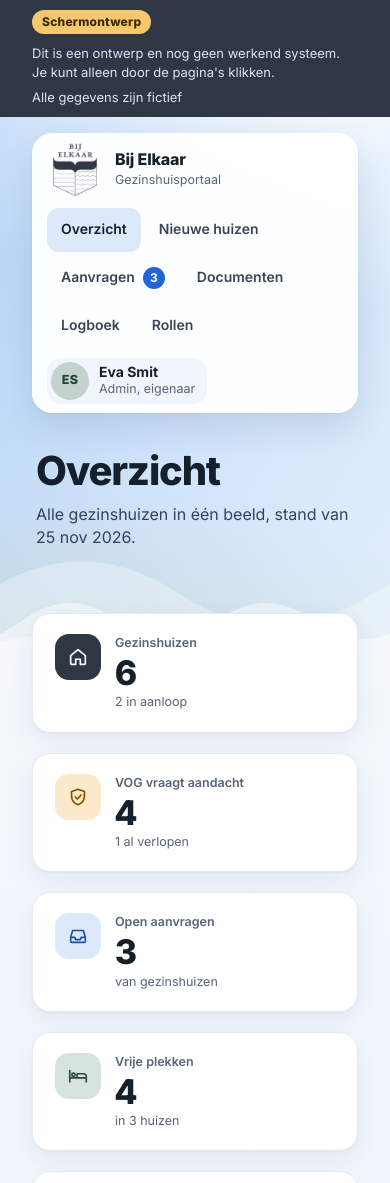
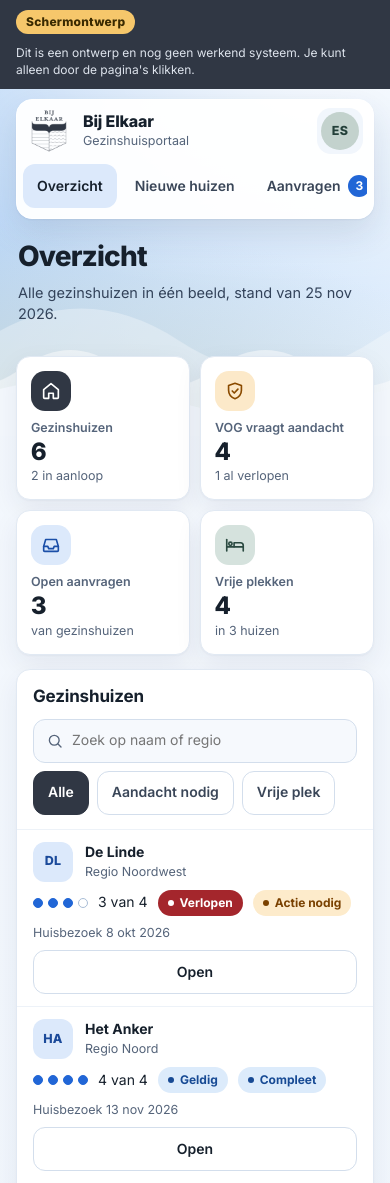
Before and after one commit to Riverflowsbv/Gezinshuizen, a plain HTML site: page index.html in a window 390 px wide. Shown: the top 1183 px of the page. Drawn offline with Linux system fonts and the light colour scheme.

Commit message:
Portaal geschikt voor mobiel

```diff
--- a/index.html
+++ b/index.html
@@ -147,6 +147,58 @@ sc-for,sc-if{display:contents}
 @keyframes drift{from{transform:translateX(0)}to{transform:translateX(-50%)}}
 @keyframes ringin{from{opacity:0;transform:rotate(-120deg) scale(.7)}to{opacity:1;transform:none}}
 @keyframes pulse{0%{box-shadow:0 0 0 0 rgba(33,102,214,.38)}70%{box-shadow:0 0 0 10px rgba(33,102,214,0)}100%{box-shadow:0 0 0 0 rgba(33,102,214,0)}}
+@media (max-width:900px){
+.topbar{padding:8px 10px}
+.menu{order:3;flex:1 1 100%;flex-wrap:nowrap;overflow-x:auto;margin:0 -4px;padding-bottom:2px;scrollbar-width:none}
+.menu::-webkit-scrollbar{display:none}
+.navi{flex:none}
+}
+@media (max-width:760px){
+.wrap{padding-left:16px;padding-right:16px}
+.strip-in>.ptxt{display:none}
+.ptxt{font-size:12px}
+.topbar{margin-top:10px;border-radius:16px}
+.brandbox img{width:44px!important;height:44px!important}
+.userchip{padding:4px}
+.userchip .col{display:none}
+.h1{font-size:28px}
+.hsub{font-size:14.5px}
+.hh{padding:22px 2px 112px;align-items:flex-start}
+.hh .btn{width:100%}
+.main{margin-top:-80px;padding-bottom:32px}
+.screen{gap:14px}
+.card{border-radius:14px}
+.ch,.pad,.kpi{padding:14px 16px}
+.row{padding:12px 16px;gap:8px}
+.num{font-size:28px}
+.kpi{gap:12px}
+.kico{width:40px;height:40px}
+.card div[style*="min-width"]{min-width:0!important}
+.row.head{display:none!important}
+.card[style*="flex-wrap"] .lbl{flex:1 1 100%}
+.screen>div[style*="minmax(min(220px"] .num{font-size:24px!important}
+.g-h,.g-vog,.g-req,.g-log,.g-user,.g-vis,.row[style*="grid-template-columns"]{grid-template-columns:minmax(0,1fr)!important}
+.row .act{justify-content:flex-start}
+.row div[style*="justify-self"]{justify-self:start!important}
+.g3{grid-template-columns:minmax(0,1fr) auto}
+.g3 .chip{display:none}
+.tdot{display:none!important}
+.srch,.srch .inp{width:100%}
+.ch>div{width:100%}
+.tabs{align-self:stretch}
+.tab{padding:0 12px}
+.card[style*="flex-wrap"] .btn{flex:1 1 auto}
+.screen>div[style*="minmax(min(220px"]{grid-template-columns:repeat(2,minmax(0,1fr))!important;gap:10px!important}
+.kpi{flex-direction:column;gap:8px}
+.screen>div[style*="minmax(min(220px"]>.card{padding:14px!important}
+.g-h{display:flex!important;flex-wrap:wrap;align-items:center;gap:8px 10px}
+.g-h>div:first-child{flex:1 1 100%}
+.g-h>div:nth-child(5){flex:1 1 auto;color:#55647A;font-size:12.5px}
+.g-h>div:nth-child(5)::before{content:"Huisbezoek "}
+.g-h>div:last-child{flex:1 1 100%}
+.g-h>div:last-child .btn{width:100%}
+.foot{height:110px}
+}
 @media (prefers-reduced-motion:reduce){*{animation:none!important;transition:none!important}}
 </style>
 
```
